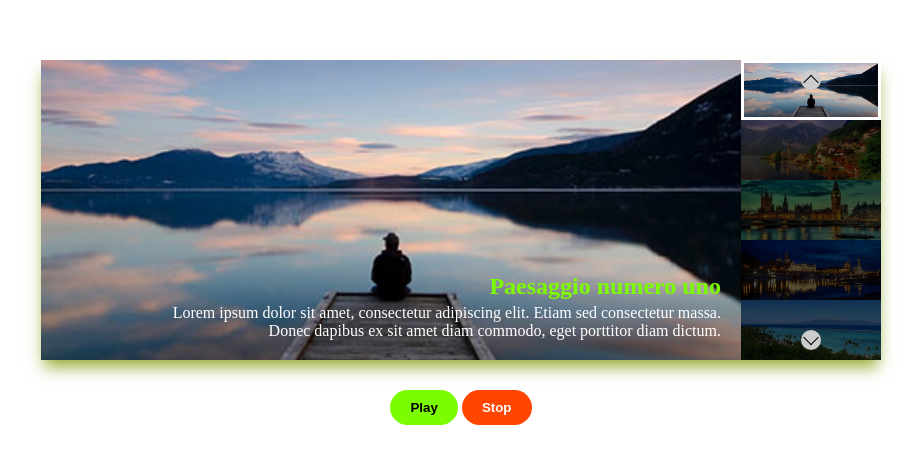
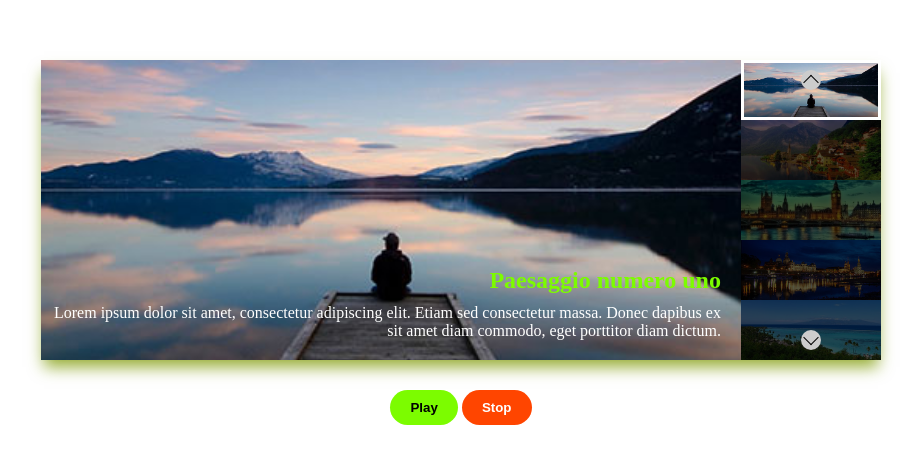
Before and after one commit to Luigi-Iorio/js-array-objects-carousel, a plain HTML site: page index.html in a window 1280 px wide. Shown: the part 158-622 px from the top of the page, without its empty margins (179-1100 px from the left). Drawn offline with Linux system fonts and the light colour scheme.

Commit message:
fix: posizione titolo e descrizione

```diff
--- a/css/style.css
+++ b/css/style.css
@@ -42,23 +42,17 @@
   display: block;
 }
 
-.item .titolo,
-.descrizione {
+.item .container-titolo {
   position: absolute;
+  bottom: 20px;
+  right: 20px;
+  text-align: right;
   color: white;
 }
 
 .item .titolo {
-  bottom: 60px;
-  right: 20px;
+  margin-bottom: 10px;
   color: lawngreen;
-}
-
-.item .descrizione {
-  width: 80%;
-  bottom: 20px;
-  right: 20px;
-  text-align: right;
 }
 
 .prev,
--- a/js/main.js
+++ b/js/main.js
@@ -118,16 +118,20 @@ for (let i = 0; i < paesaggi.length; i++) {
   item.append(img);
 
   // creazione elementi titolo e descrizione - inserimento in classe item
+  const containerTitolo = document.createElement("div");
+  containerTitolo.classList.add("container-titolo");
   // -- titolo
   const titolo = document.createElement("h2");
   titolo.classList.add("titolo");
   titolo.innerHTML = `${paesaggi[i].titolo}`;
-  item.append(titolo);
+  containerTitolo.append(titolo);
   // -- descrizione
   const descrizione = document.createElement("p");
   descrizione.classList.add("descrizione");
   descrizione.innerHTML = `${paesaggi[i].descrizione}`;
-  item.append(descrizione);
+  containerTitolo.append(descrizione);
+  // append container ad item
+  item.append(containerTitolo);
 
   // inserisco immagini nelle miniature
   const imgMiniature = document.createElement("img");
```
